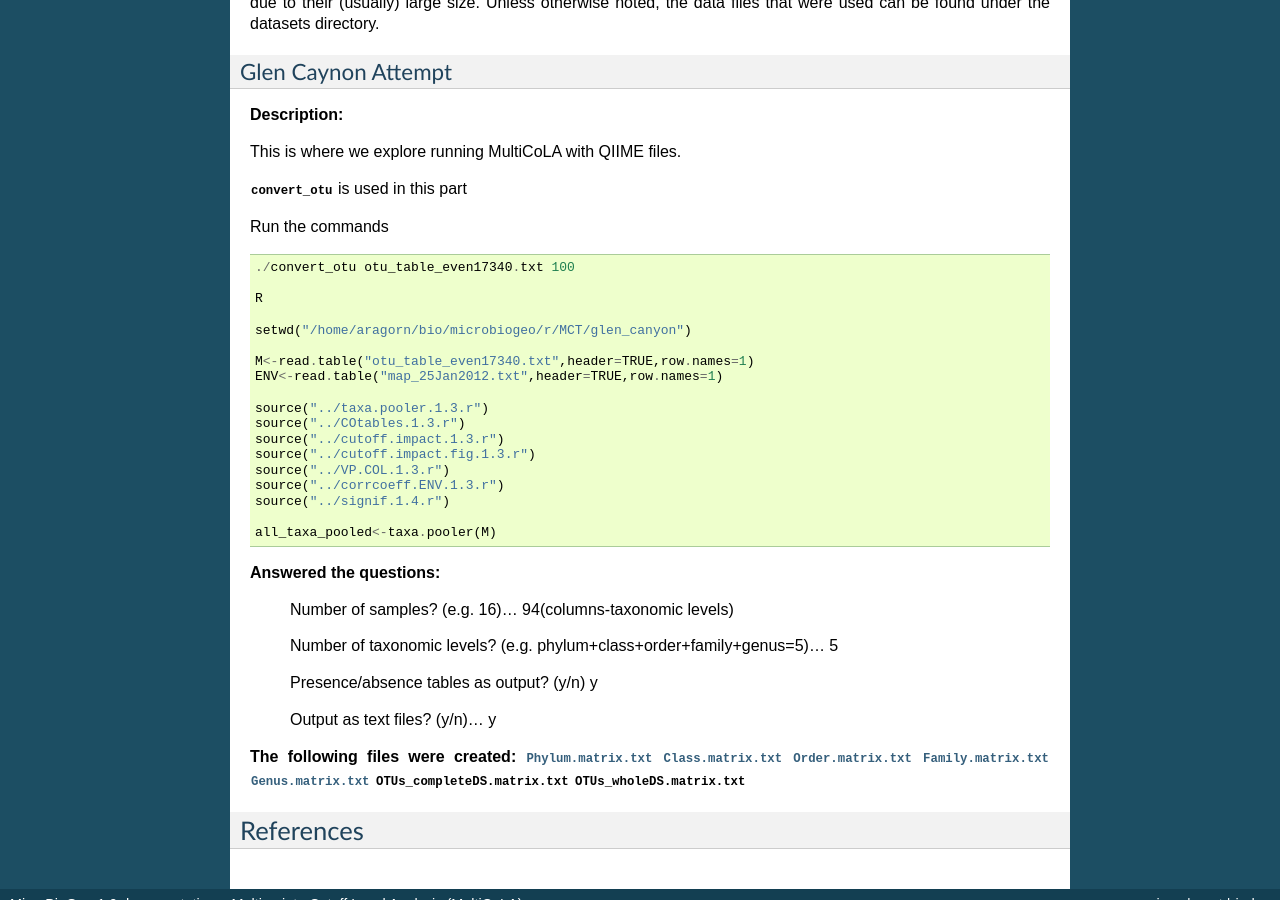
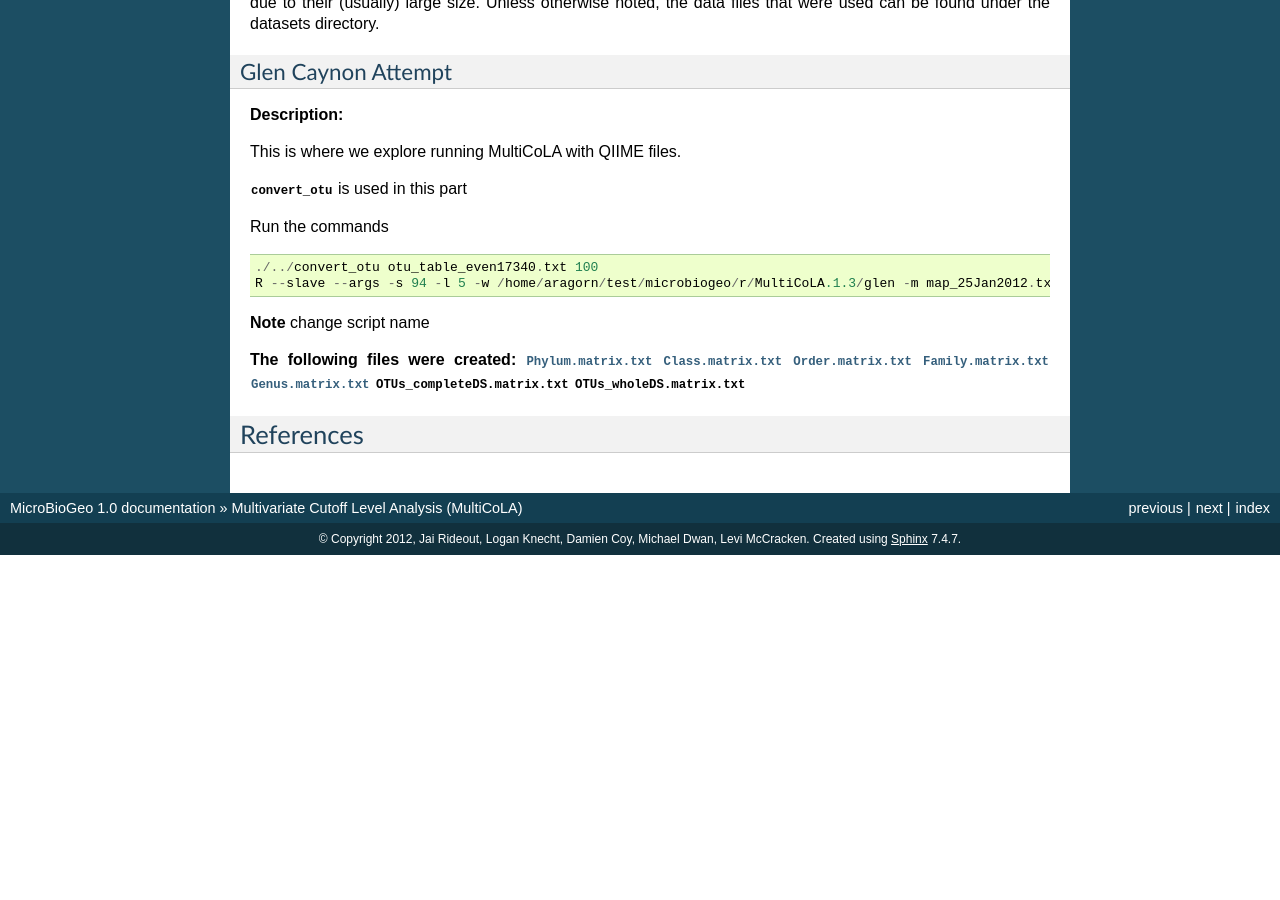
Before and after one commit to gregcaporaso/microbiogeo, a Sphinx documentation site: the page built from doc/notes/MultiCoLA.rst, in a window 1280 px wide and 900 px high, scrolled down 6393 px. Built offline with Sphinx 7.4.7, drawn with Linux system fonts in a browser that asks for light colours; formulas are drawn with MathJax 3; after the commit the page ends 6948 px from its top, so only the background shows below that.

Commit message:
streamlined Multicola

```diff
--- a/doc/notes/MultiCoLA.rst
+++ b/doc/notes/MultiCoLA.rst
@@ -265,34 +265,10 @@ This is where we explore running MultiCoLA with QIIME files.
 
 Run the commands ::
 
-        ./convert_otu otu_table_even17340.txt 100
+        ./../convert_otu otu_table_even17340.txt 100
+        R --slave --args -s 94 -l 5 -w /home/aragorn/test/microbiogeo/r/MultiCoLA.1.3/glen -m map_25Jan2012.txt -o otu_table_even17340.txt < ../betadisper.r
 
-        R
-
-        setwd("/home/aragorn/bio/microbiogeo/r/MCT/glen_canyon")
-
-        M<-read.table("otu_table_even17340.txt",header=TRUE,row.names=1)
-        ENV<-read.table("map_25Jan2012.txt",header=TRUE,row.names=1)
-
-        source("../taxa.pooler.1.3.r")
-        source("../COtables.1.3.r")
-        source("../cutoff.impact.1.3.r")
-        source("../cutoff.impact.fig.1.3.r")
-        source("../VP.COL.1.3.r")
-        source("../corrcoeff.ENV.1.3.r")
-        source("../signif.1.4.r")
-
-        all_taxa_pooled<-taxa.pooler(M)
-
-**Answered the questions:**
-
-	Number of samples? (e.g. 16)... 94(columns-taxonomic levels)
-
-	Number of taxonomic levels? (e.g. phylum+class+order+family+genus=5)... 5
-
-	Presence/absence tables as output? (y/n) y
-
-	Output as text files? (y/n)... y
+**Note** change script name
 
 **The following files were created:**
 :download:`Phylum.matrix.txt <../downloads/MultiCoLA/gPhylum.matrix.txt>`
```
Also changed, not shown: 5 other files.
